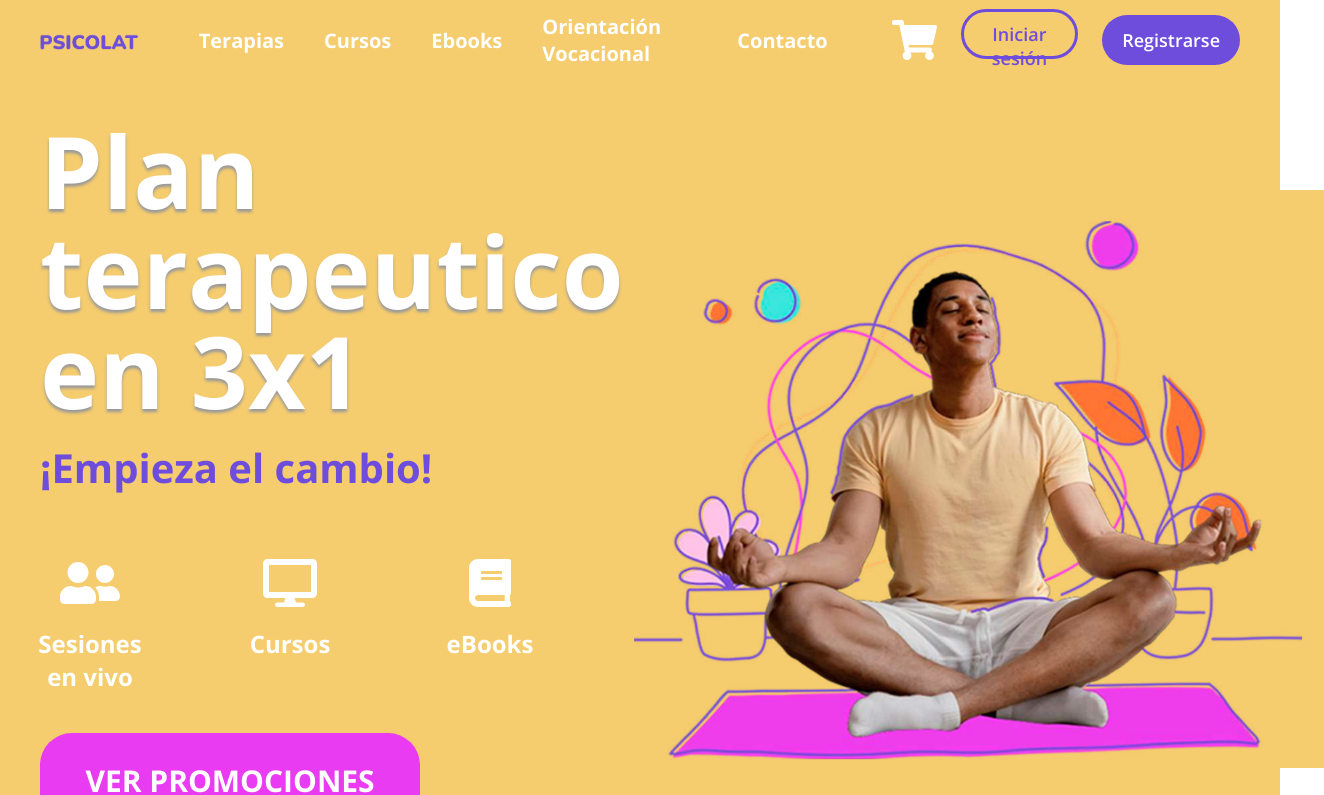
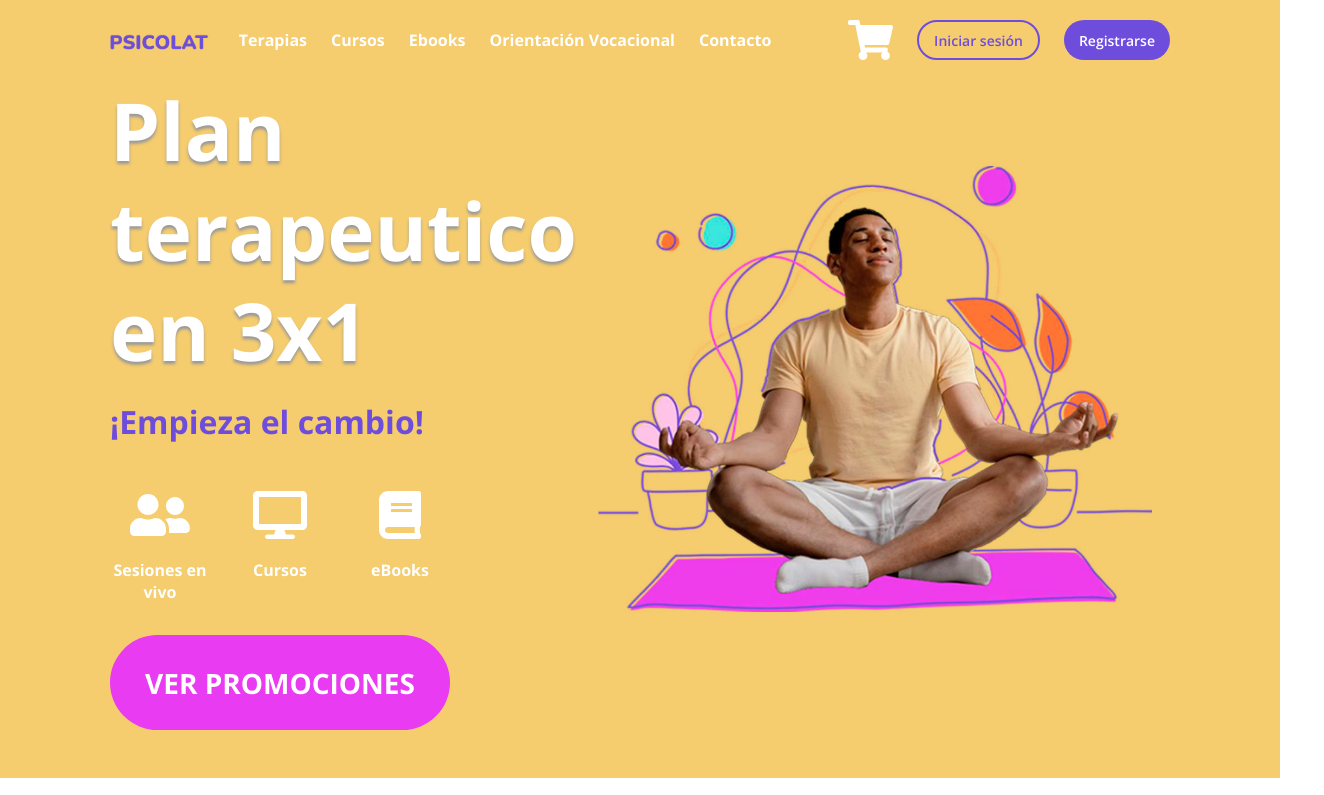
Before and after one commit to schicoma/react-psicolat-web, a React (Create React App) app: page / in a window 1280 px wide. Shown: the top 795 px of the page, 1324 px wide, since content can reach past the window. Built offline with nearby package versions, Linux system fonts and the light colour scheme.

Commit message:
Refactor in som css files

```diff
--- a/src/components/Commons/Button/Button.css
+++ b/src/components/Commons/Button/Button.css
@@ -1,7 +1,7 @@
 .Button {
-    height: 50px;
-    padding: 10px 20px;
-    font-size: 18px;
+    height: 40px;
+    padding: 5px 15px;
+    font-size: 14px;
     font-weight: 600;
     border: none;
     border-radius: 32px;
@@ -15,5 +15,5 @@
 .Button--secondary {
     color: #6e4ddd;
     background: transparent;
-    border: solid 3px #6e4ddd;
+    border: solid 2px #6e4ddd;
 }
--- a/src/components/Header/Header.css
+++ b/src/components/Header/Header.css
@@ -3,11 +3,11 @@
 }
 
 .Header .Header__navbar {
-    padding: 0 40px;
+    padding: 0 20px;
     display: flex;
     align-items: center;
     height: 80px;
-    max-width: 1400px;
+    max-width: 1100px;
     margin: 0 auto;
 }
 
@@ -19,10 +19,10 @@
 }
 
 .Header .Header__navbar-menu-item {
-    font-size: 20px;
+    font-size: 16px;
     font-weight: bold;
     color: #fff;
-    margin-right: 40px;
+    margin-right: 24px;
 }
 
 .Header .Header__navbar-menu-options {
@@ -44,5 +44,5 @@
     width: auto;
     height: 18px;
     margin-top: 5px;
-    margin-right: 60px;
+    margin-right: 30px;
 }
--- a/src/components/Principal/Principal.css
+++ b/src/components/Principal/Principal.css
@@ -3,10 +3,10 @@
 }
 
 .Principal section {
-    padding: 40px;
+    padding: 0px 20px;
     display: flex;
     margin: 0 auto;
-    max-width: 1400px;
+    max-width: 1100px;
 }
 
 .Principal .Principal__information {
@@ -15,58 +15,60 @@
     flex-direction: column;
 }
 
-.Principal .information__title {
+.Principal .Principal__information-title {
     color: #ffffff;
-    font-size: 100px;
+    font-size: 80px;
     line-height: 100px;
     text-shadow: 0px 3px 3px #999999;
     margin-bottom: 20px;
 }
 
-.Principal .information__subtitle {
+.Principal .Principal__information-subtitle {
     color: #6e4ddd;
-    font-size: 40px;
+    font-size: 32px;
+    margin-bottom: 48px;
 }
 
-.Principal .information__options {
-    width: 500px;
+.Principal .Principal__information-options {
+    width: 340px;
     display: flex;
     flex-direction: row;
     justify-content: space-between;
-    margin: 64px 0px 40px;
+    margin-bottom: 32px;
 }
 
-.Principal .options__button {
+.Principal .Principal__information-options-button {
     display: flex;
     flex-direction: column;
     align-items: center;
     width: 100px;
 }
 
-.Principal .options__button span {
+.Principal .Principal__information-options-button span {
     text-align: center;
     color: #ffffff;
-    font-size: 24px;
+    font-size: 16px;
     font-weight: bold;
     margin-top: 20px;
 }
 
-.Principal .options__button svg {
+.Principal .Principal__information-options-button svg {
     color: #ffffff;
 }
 
-.Principal .information__button {
-    width: 380px;
+.Principal .Principal__information-button {
+    width: 340px;
     height: 95px;
     background-color: #e93bf1;
     color: #ffffff;
-    border-radius: 32px;
-    font-size: 30px;
+    border-radius: 48px;
+    font-size: 28px;
     font-weight: bold;
     border: none;
+    margin-bottom: 48px;
 }
 
 .Principal .Principal__image img {
-    width: 700px;
-    margin-top: 70px;
+    width: 580px;
+    margin-top: 60px;
 }
--- a/src/components/Principal/index.js
+++ b/src/components/Principal/index.js
@@ -8,25 +8,25 @@ function PrincipalUI() {
         <main className="Principal">
             <section>
                 <div className="Principal__information information">
-                    <h1 className="information__title">Plan terapeutico en 3x1</h1>
-                    <h2 className="information__subtitle">¡Empieza el cambio!</h2>
+                    <h1 className="Principal__information-title">Plan terapeutico en 3x1</h1>
+                    <h2 className="Principal__information-subtitle">¡Empieza el cambio!</h2>
 
-                    <div className="information__options options">
-                        <div className="options__button">
+                    <div className="Principal__information-options">
+                        <div className="Principal__information-options-button">
                             <FontAwesomeIcon icon={faUserFriends} size='3x' />
                             <span>Sesiones en vivo</span>
                         </div>
-                        <div className="options__button">
+                        <div className="Principal__information-options-button">
                             <FontAwesomeIcon icon={faDesktop} size='3x' />
                             <span>Cursos</span>
                         </div>
-                        <div className="options__button">
+                        <div className="Principal__information-options-button">
                             <FontAwesomeIcon icon={faBook} size='3x' />
                             <span>eBooks</span>
                         </div>
                     </div>
 
-                    <button className="information__button">VER PROMOCIONES</button>
+                    <button className="Principal__information-button">VER PROMOCIONES</button>
 
                 </div>
                 <div className="Principal__image">
--- a/src/components/Recursos/Recursos.css
+++ b/src/components/Recursos/Recursos.css
@@ -3,7 +3,7 @@
 }
 
 .Recursos .container {
-    max-width: 1400px;
+    max-width: 1100px;
     margin: 0 auto;
     display: flex;
     height: 100%;
@@ -25,6 +25,7 @@
 
 .Recursos .Recursos__information-title {
     font-size: 80px;
+    width: 400px;
     line-height: 100px;
     text-shadow: 0px 3px 3px #999999;
     padding-left: 30px;
```
Also changed, not shown: 1 other file (tests, documents, lock files or other folders).
